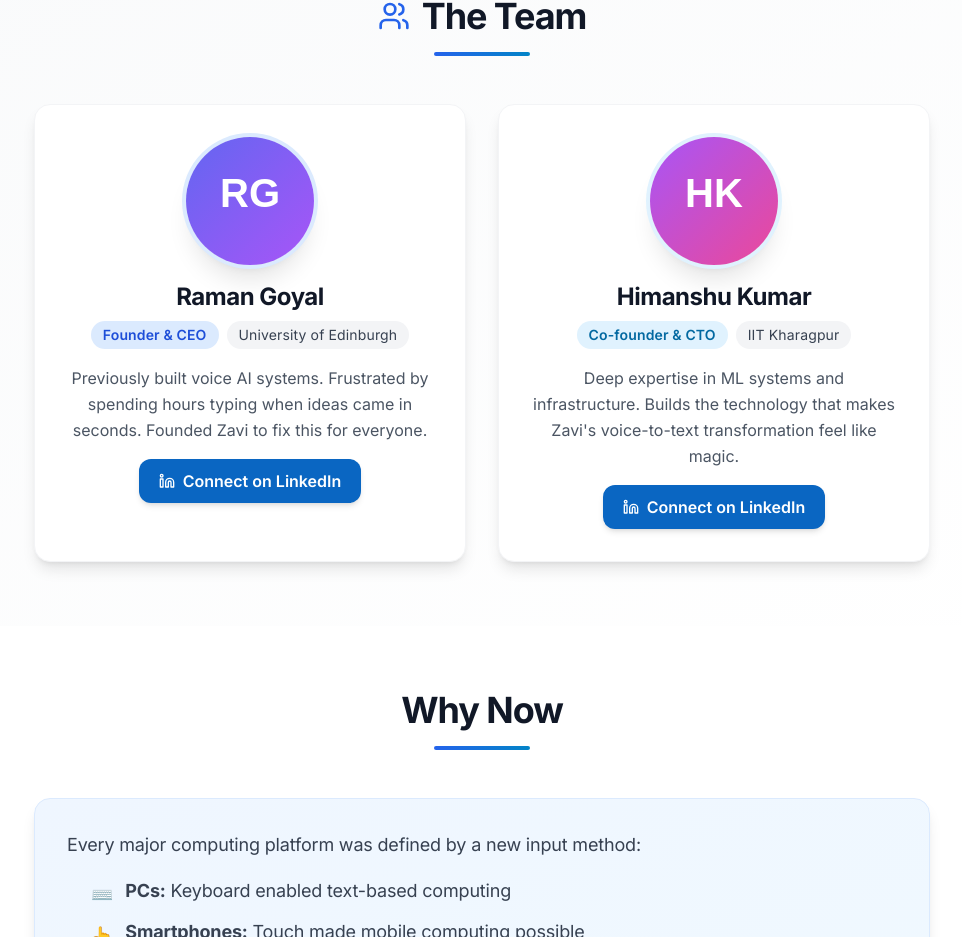
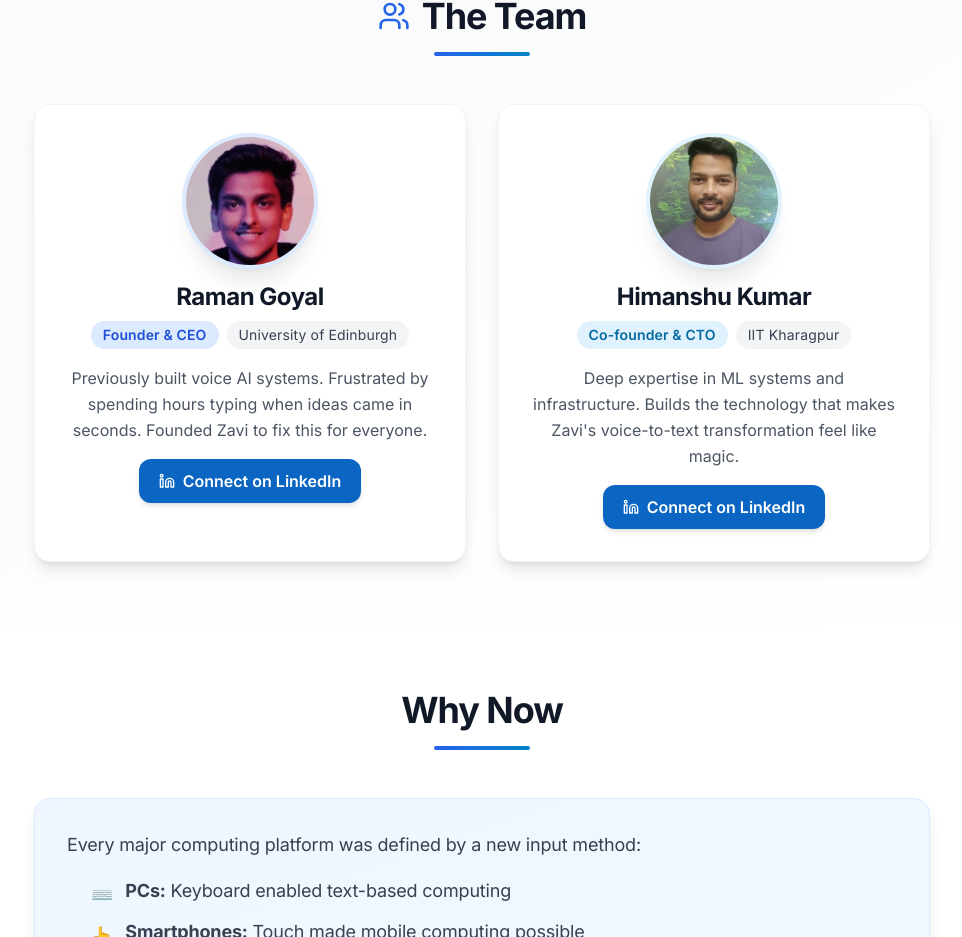
Before and after one commit to goyalraman17/Zaviweb, a Next.js app: page /about in a window 1280 px wide. Shown: the part 1930-2867 px from the top of the page, without its empty margins (158-1120 px from the left). Built offline with nearby package versions, Linux system fonts and the light colour scheme.

Commit message:
Add real photos for Raman and Himanshu to About page

```diff
--- a/app/about/page.tsx
+++ b/app/about/page.tsx
@@ -196,7 +196,7 @@ export default function AboutPage() {
                 <div className="flex flex-col items-center text-center">
                   <div className="relative w-32 h-32 rounded-full overflow-hidden shadow-xl ring-4 ring-blue-100 mb-4">
                     <Image
-                      src="/images/team/raman.svg"
+                      src="/images/team/raman.jpg"
                       alt="Raman Goyal"
                       width={128}
                       height={128}
@@ -239,7 +239,7 @@ export default function AboutPage() {
                 <div className="flex flex-col items-center text-center">
                   <div className="relative w-32 h-32 rounded-full overflow-hidden shadow-xl ring-4 ring-sky-100 mb-4">
                     <Image
-                      src="/images/team/himanshu.svg"
+                      src="/images/team/himanshu.jpg"
                       alt="Himanshu Kumar"
                       width={128}
                       height={128}
```
Also changed, not shown: public/images/team/himanshu.jpg (added), public/images/team/raman.jpg (added).
